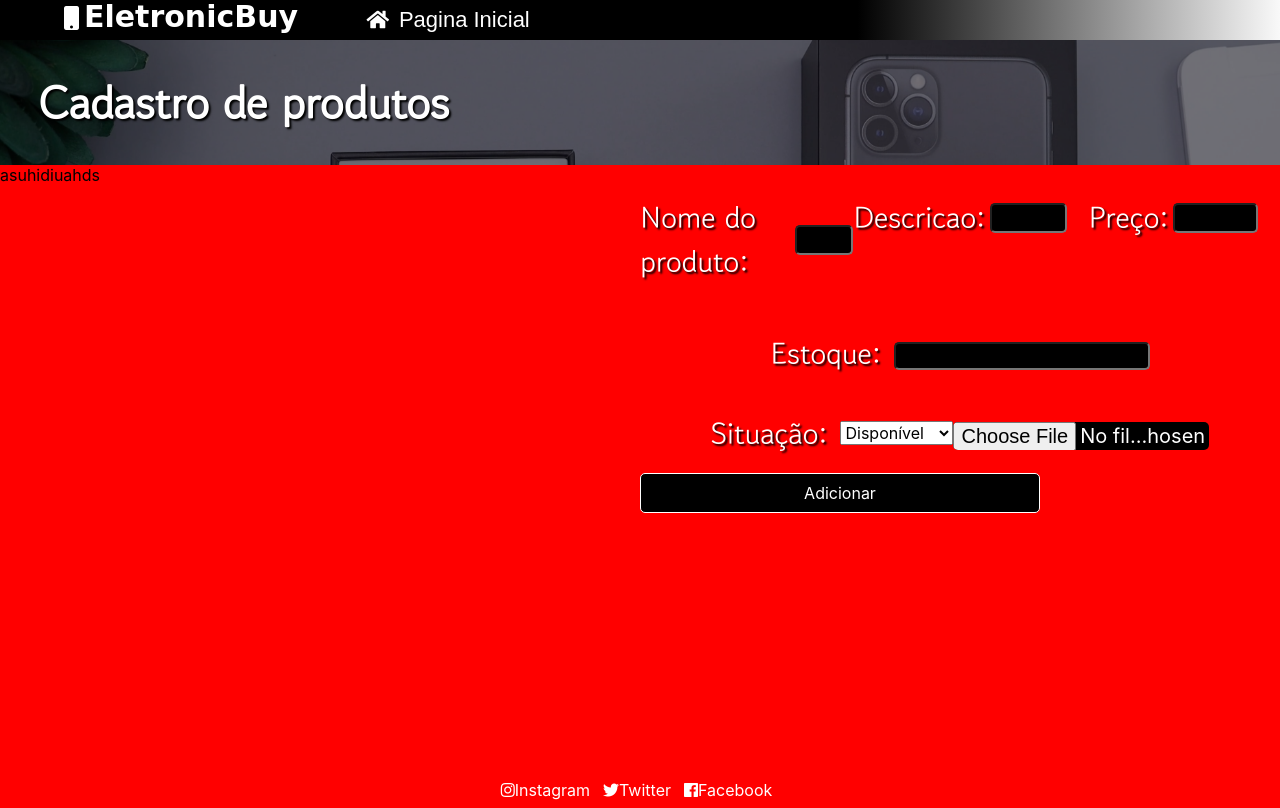
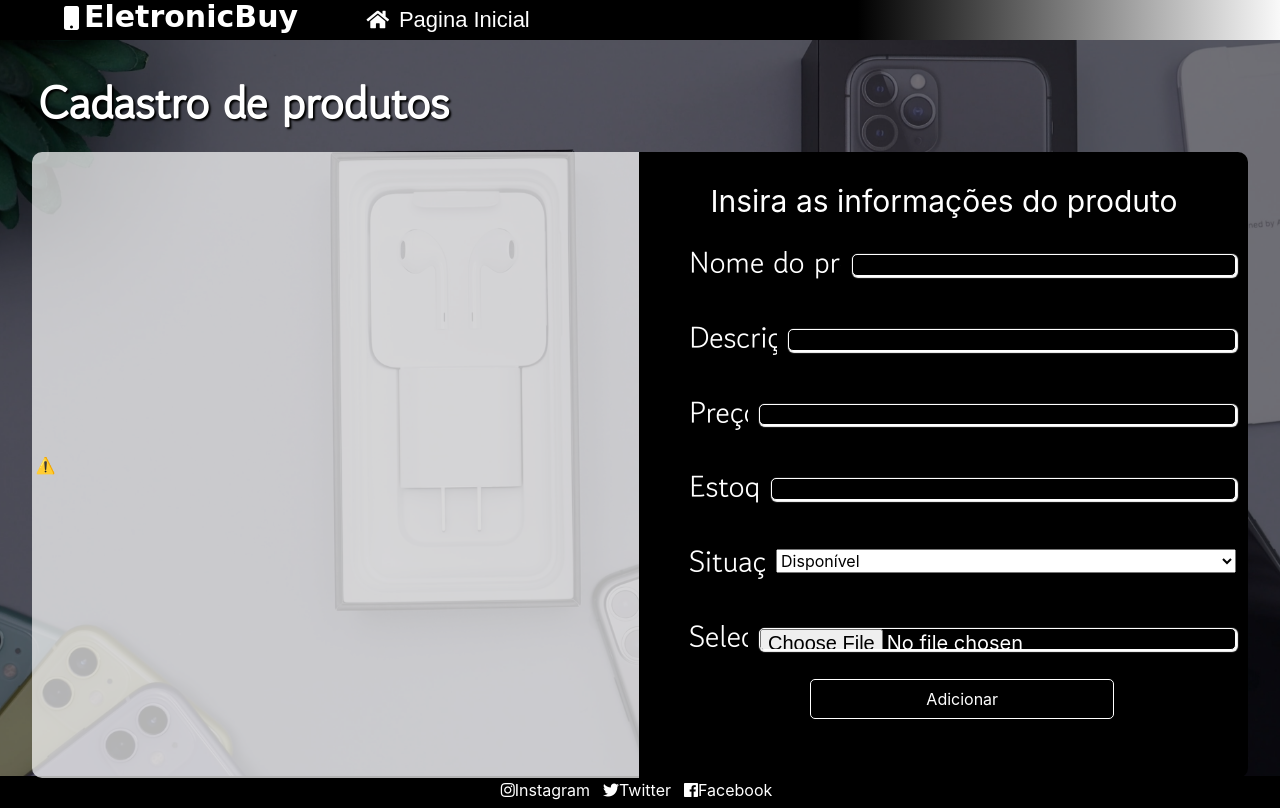
Before and after one commit to sergiogabrielb/trabalhoWEB, a PHP site: page /add.html in a window 1280 px wide. Run offline with PHP 8.4, Linux system fonts and the light colour scheme; some web fonts are replaced.

Commit message:
cadastro

```diff
--- a/add.html
+++ b/add.html
@@ -31,38 +31,44 @@
     <div class="content">
       <img class="imgfundo" src="./images/background.jpg" />
       <div class="conteudo2">
-        <div class="conteudoCadastro">
+        <div class="conteudoCadastro2">
+          <h1 class="tituloCadastro">Cadastro de produtos</h1>
           <form
             class="formCadastro"
             action="add.php"
             method="post"
             name="form1"
           >
-            <h1 class="tituloCadastro">Cadastro de produtos</h1>
             <div class="inputsCadastro">
-              <div class="imagem">asuhidiuahds</div>
+              <div class="imagem">
+                <script src="https://unpkg.com/@lottiefiles/lottie-player@latest/dist/lottie-player.js"></script>
+                <lottie-player
+                  src="https://assets2.lottiefiles.com/packages/lf20_xjhwr9wv.json"
+                  background="transparent"
+                  speed="1"
+                  style="width: 600px; height: 600px"
+                  loop
+                  autoplay
+                ></lottie-player>
+              </div>
               <div class="inputs">
-                <div class="descricaoProduto">
+                <div class="info">Insira as informações do produto</div>
                 <div class="nomeProduto">
-                    <p>Nome do produto:</p>
+                  <p class="nameProduto">Nome do produto:</p>
                   <input type="text" name="titulo" />
                 </div>
                 <div class="nomeProduto">
-                    <p>Descricao:</p>
+                  <p class="descProduto">Descrição:</p>
                   <input type="text" name="descricao" />
                 </div>
                 <div class="nomeProduto">
                   <p>Preço:</p>
                   <input type="text" name="preco" />
                 </div>
-                </div>
-                <div class="estoqueProduto">
                 <div class="nomeProduto">
-                    <p>Estoque:</p>
+                  <p class="estoProduto">Estoque:</p>
                   <input type="text" name="estoque" />
                 </div>
-                </div>
-                <div class="situacaoProduto">
                 <div class="nomeProduto">
                   <p>Situação:</p>
                   <select class="selectCadastro" name="situacao" id="">
@@ -72,10 +78,12 @@
                     <option value="indisponivel" name="indisponivel">
                       Indisponivel
                     </option>
-                      <option value="oferta" name="oferta">oferta</option>
+                    <option value="oferta" name="oferta">Oferta</option>
                   </select>
+                </div>
+                <div class="nomeProduto">
+                  <p>Selecione a foto do produto</p>
                   <input type="file" />
-                  </div>
                 </div>
                 <div class="botaoCadastrar">
                   <input
--- a/styles/styles.css
+++ b/styles/styles.css
@@ -128,7 +128,7 @@ body {
 }
 .conteudocadastro {
   width: 100%;
-  height: 100%;
+  height: 90vh;
 }
 .home {
   width: 300px;
@@ -151,13 +151,15 @@ body {
   transition: 0.5s;
 }
 .buttonCadastro {
-  width: 400px;
+  width: 50%;
   height: 40px;
   background-color: black;
   color: white;
   border-radius: 5px;
   border: 1px solid white;
   cursor: pointer;
+  margin-left: 28%;
+  margin-top: 2%;
 }
 .buttonCadastro:hover {
   transform: scale(1.05);
@@ -174,28 +176,36 @@ body {
   text-shadow: 2px 2px 2px black;
 }
 .inputsCadastro {
-  width: 100%;
+  width: 95%;
   height: 100%;
   display: flex;
+  margin-top: -2%;
 }
 .nomeProduto {
-  width: 100%;
+  width: 90%;
   height: 10%;
   display: flex;
+  margin-left: 8%;
   align-items: center;
-  justify-content: center;
+  justify-content: flex-start;
+  margin-top: 2%;
 }
 .nomeProduto input {
-  width: 40%;
+  width: 200%;
   height: 35%;
   margin-top: 1%;
   background-color: black;
   border-radius: 5px;
   color: white;
   font-size: 20px;
+  box-shadow: 1px 1px 1px 1px white;
+  border: 1px solid white;
 }
 .nomeProduto p {
+  width: 25%;
   font-size: 30px;
+  white-space: nowrap;
+  overflow: hidden;
   margin-right: 2%;
   color: white;
   font-family: "Gowun Dodum", sans-serif;
@@ -204,7 +214,7 @@ body {
 .conteudo2 {
   position: absolute;
   width: 100%;
-  height: 100%;
+  height: 92vh;
   background-color: rgba(0, 0, 0, 0.5);
 }
 .descricaoProduto {
@@ -213,11 +223,46 @@ body {
 }
 .imagem {
   width: 50%;
-  background-color: red;
+  background-color: rgba(255, 255, 255, 0.7);
+  border-right: 1px solid black;
+  border-top-left-radius: 10px;
+  border-bottom-left-radius: 10px;
   height: 100%;
+  display: flex;
+  align-items: center;
+  justify-content: center;
 }
 .inputs {
   width: 50%;
-  background-color: red;
+  background-color: black;
   height: 100%;
+  border-top-right-radius: 10px;
+  border-bottom-right-radius: 10px;
 }
+.formCadastro {
+  width: 100%;
+  height: 85%;
+  display: flex;
+  align-items: center;
+  justify-content: center;
+}
+.info {
+  color: white;
+  display: flex;
+  justify-content: center;
+  align-items: center;
+  font-size: 30px;
+  margin-top: 5%;
+}
+.nameProduto {
+  width: 80% !important;
+}
+.descProduto {
+  width: 40% !important;
+}
+.selectCadastro {
+  width: 150%;
+}
+.estoProduto {
+  width: 31% !important;
+}
```
Lines whose indentation alone changed are shown as unchanged.
